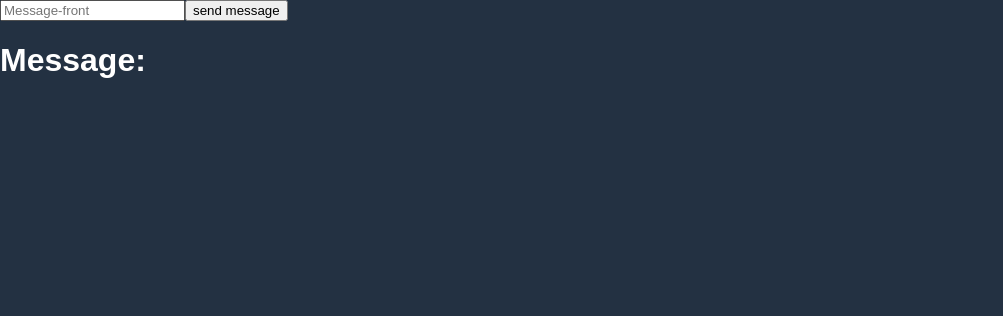
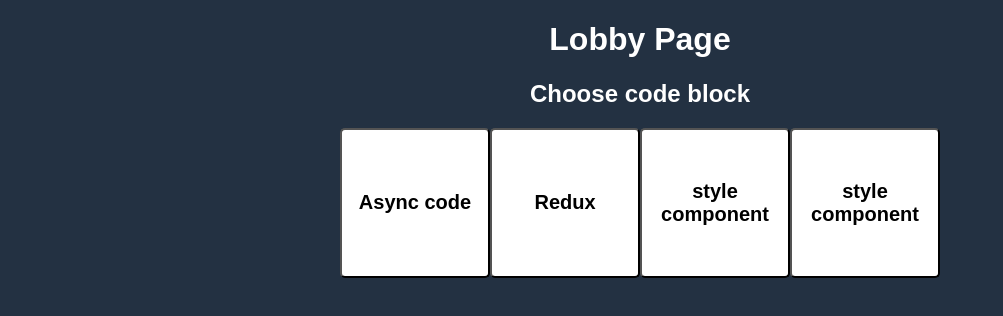
Before and after one commit to rotemhuga/Moveo-Task, a React (Create React App) app in the folder moveo-task-front/: page / in a window 1280 px wide. Shown: the top 316 px of the page, without its empty margins (0-1003 px from the left). Built offline with nearby package versions, Linux system fonts and the light colour scheme; no server answers.

Commit message:
styling the lobby page - 19.04

```diff
--- a/moveo-task-front/src/App.tsx
+++ b/moveo-task-front/src/App.tsx
@@ -5,47 +5,64 @@
 import { io } from 'socket.io-client';
 import { useEffect, useState } from 'react';
 
-const socket = io("http://localhost:8000")
-
 function App() {
-  const [message, setMessage] = useState("");
-  const [messageReceived, setMessageReceived] = useState("");
-
-  const sendMessage = () => {
-    socket.emit("send_message", { message });
-  };
-
-  useEffect(() => {
-    socket.on("recieve_message", (data) => {
-      setMessageReceived(data.message)
-    });
-  }, [socket]);
-
-    const handleInputChange = (event:any) => {
-    setMessage(event.target.value);
-    socket.emit("send_message", { message: event.target.value });
-  };
 
   return (
-    <div className="APP">
-      <input
-      placeholder='Message-front'
-      value={message}
-      onChange={handleInputChange}
-      />
-      <button>send message</button>
-      <h1>Message:</h1>
-      {messageReceived}
-    </div>
-		// <BrowserRouter>
-    //   <Routes>
-    //     <Route
-    //         path="/"
-    //         element={<LobbyPage />}
-		// 		/>
-    //   </Routes>
-		// </BrowserRouter>
+		<BrowserRouter>
+      <Routes>
+        <Route
+            path="/"
+            element={<LobbyPage />}
+				/>
+      </Routes>
+		</BrowserRouter>
   );
 }
 
 export default App;
+
+// working
+// const socket = io("http://localhost:8000")
+
+// function App() {
+//   const [message, setMessage] = useState("");
+//   const [messageReceived, setMessageReceived] = useState("");
+
+//   const sendMessage = () => {
+//     socket.emit("send_message", { message });
+//   };
+
+//   useEffect(() => {
+//     socket.on("recieve_message", (data) => {
+//       setMessageReceived(data.message)
+//     });
+//   }, [socket]);
+
+//     const handleInputChange = (event:any) => {
+//     setMessage(event.target.value);
+//     socket.emit("send_message", { message: event.target.value });
+//   };
+
+//   return (
+//     <div className="APP">
+//       <input
+//       placeholder='Message-front'
+//       value={message}
+//       onChange={handleInputChange}
+//       />
+//       <button>send message</button>
+//       <h1>Message:</h1>
+//       {messageReceived}
+//     </div>
+// 		// <BrowserRouter>
+//     //   <Routes>
+//     //     <Route
+//     //         path="/"
+//     //         element={<LobbyPage />}
+// 		// 		/>
+//     //   </Routes>
+// 		// </BrowserRouter>
+//   );
+// }
+
+// export default App;
--- a/moveo-task-front/src/component/LobbyPage/LobbyPage.css
+++ b/moveo-task-front/src/component/LobbyPage/LobbyPage.css
@@ -1,6 +1,18 @@
 .lobby-title{
    color: white;
    text-align: center;
+}
+
+.lobby-page-content{
+   text-align: center;
+   color: white;
+}
+
+.all-buttons{
+   display: flex;
+   flex-direction: row;
+   justify-content: center;
+   grid-template-columns: auto auto auto;
 }
 
 button {
--- a/moveo-task-front/src/component/LobbyPage/LobbyPage.tsx
+++ b/moveo-task-front/src/component/LobbyPage/LobbyPage.tsx
@@ -4,31 +4,30 @@
 import { useEffect, useState } from "react";
 import { IRootState } from "../../store/store";
 import { ICodeState } from "../../store/store";
+import { io } from 'socket.io-client';
 
-// const Codes:any = async () => {
-//     const [data, setData] = useState<any>(null);
-// 	try {
-// 		const response = await fetch("http://localhost:8000/moveoTask/codes", {
-// 			method: "GET",
-// 		});
-// 		const codesData = await response.json();
-//         setData(codesData);
-// 		return codesData;
-// 	} catch (err) {
-// 		console.log();
-// 	}
-
+const socket = io("http://localhost:8000")
 
 const LobbyPage: React.FC = () => {
-    // const dispatch = useDispatch();
-    // const allCodes:any = useSelector(
-    //     (state:IRootState) => state.codes.value
-    // );
-    // const filteredCodes = allCodes.filter((restObj:any) => restObj.title === "try")
-    // return filteredCodes
+    const [message, setMessage] = useState("");
+    const [messageReceived, setMessageReceived] = useState("");
+
+    useEffect(() => {
+        socket.on("recieve_message", (data:any) => {
+        setMessageReceived(data.message)
+        });
+    }, [socket]);
+
+        const handleInputChange = (event:any) => {
+        setMessage(event.target.value);
+        socket.emit("send_message", { message: event.target.value });
+    };
+
     return (
-        <div>
+        <div className="lobby-page-content">
             <h1 className="lobby-title">Lobby Page</h1>
+            <h2>Choose code block</h2>
+            <div className="all-buttons">
                 <button>
                     Async code
                 </button>
@@ -41,8 +40,61 @@
                 <button>
                     style component
                 </button>
-            {/* <div>{allCodes}</div> */}
+            </div>
         </div>
     )
 }
 export default LobbyPage
+
+
+// working
+// import "../LobbyPage/LobbyPage.css"
+// import { AllCodesValue, ICode } from "../../store/slices/codesSlice";
+// import { useDispatch, useSelector } from "react-redux";
+// import { useEffect, useState } from "react";
+// import { IRootState } from "../../store/store";
+// import { ICodeState } from "../../store/store";
+
+// // const Codes:any = async () => {
+// //     const [data, setData] = useState<any>(null);
+// // 	try {
+// // 		const response = await fetch("http://localhost:8000/moveoTask/codes", {
+// // 			method: "GET",
+// // 		});
+// // 		const codesData = await response.json();
+// //         setData(codesData);
+// // 		return codesData;
+// // 	} catch (err) {
+// // 		console.log();
+// // 	}
+
+
+
+// const LobbyPage: React.FC = () => {
+
+//     // const dispatch = useDispatch();
+//     // const allCodes:any = useSelector(
+//     //     (state:IRootState) => state.codes.value
+//     // );
+//     // const filteredCodes = allCodes.filter((restObj:any) => restObj.title === "try")
+//     // return filteredCodes
+//     return (
+//         <div>
+//             <h1 className="lobby-title">Lobby Page</h1>
+//             <button>
+//                 Async code
+//             </button>
+//             <button>
+//                 Redux
+//             </button>
+//             <button>
+//                 style component
+//             </button>
+//             <button>
+//                 style component
+//             </button>
+//             {/* <div>{allCodes}</div> */}
+//         </div>
+//     )
+// }
+// export default LobbyPage
```
Also changed, not shown: moveo-task-front/src/component/OneCodePage/OneCodePage.tsx (added, +37 -0 lines), moveo-task-front/src/component/OneCodePage/OneCodePage.css (added). Lines whose indentation alone changed are shown as unchanged.
